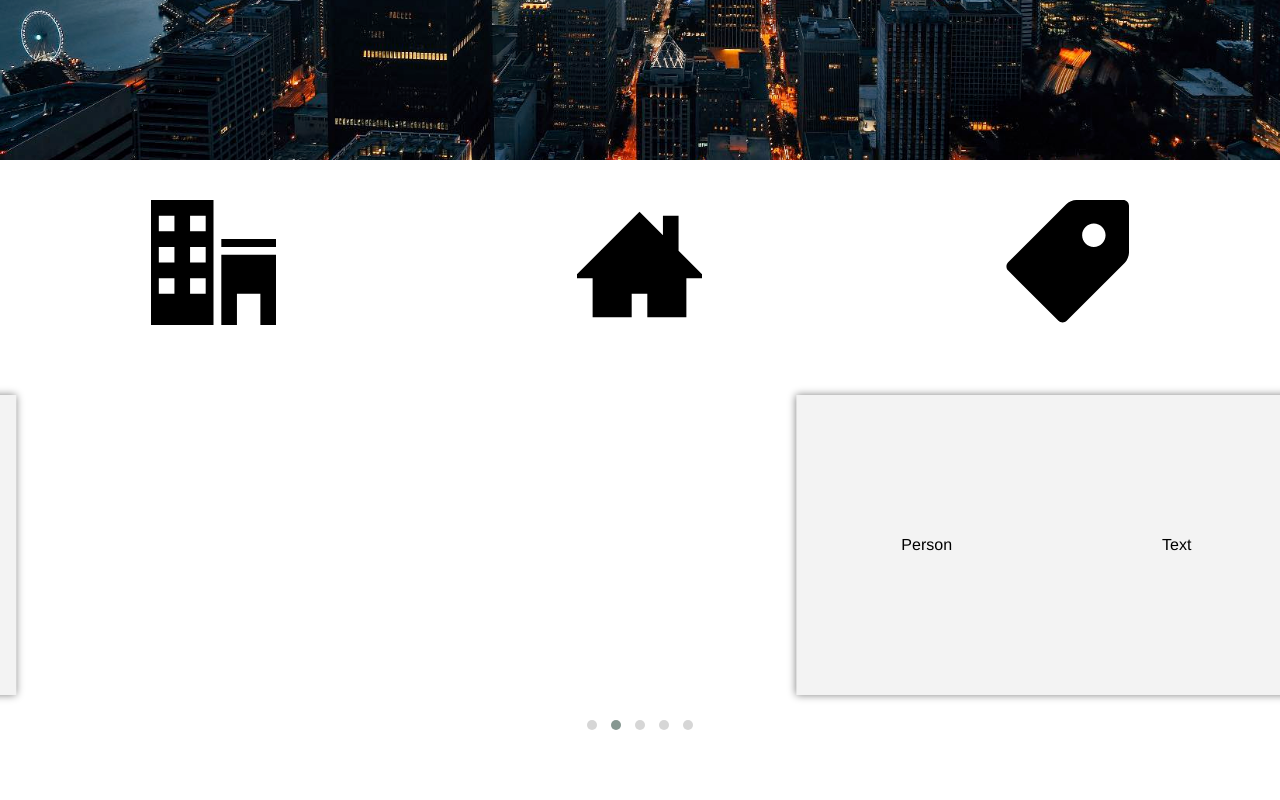
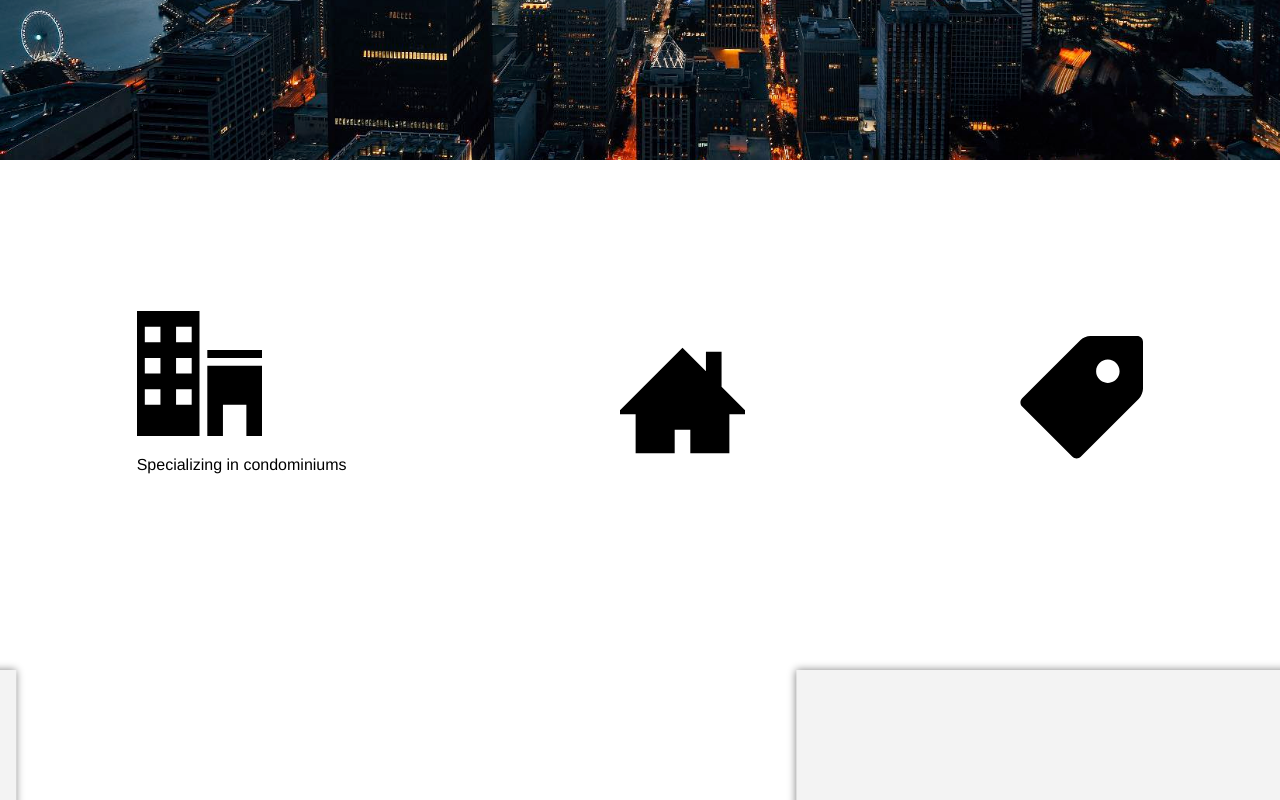
Before and after one commit to muddybeard210/condoqueen, a plain HTML site: page public/index.html in a window 1280 px wide. Shown: the part 640-1440 px from the top of the page. Before the commit the page ends 1399 px from the top, so only its background shows below. Drawn offline with nearby package versions, Linux system fonts and the light colour scheme; some packages are replaced by stand-ins of ours.

Commit message:
basic icon structure set up

```diff
--- a/public/index.html
+++ b/public/index.html
@@ -55,9 +55,18 @@
     </div>
   </div>
   <div class="iconsSection flex row space-around">
-    <img src="resources/office.svg" alt="">
-    <img src="resources/home3.svg" alt="">
-    <img src="resources/price-tag.svg" alt="">
+    <div class="iconHolder">
+      <img src="resources/office.svg" alt="">
+      <p class="iconStatement">Specializing in condominiums</p>
+    </div>
+    <div class="iconHolder">
+      <img src="resources/home3.svg" alt="">
+
+    </div>
+    <div class="iconHolder">
+        <img src="resources/price-tag.svg" alt="">
+
+    </div>
   </div>
   <div class="owl-carousel owl-theme">
     <div class="item">
--- a/public/main.css
+++ b/public/main.css
@@ -28,6 +28,8 @@ body {
 .iconsSection {
     margin-top: 40px;
     margin-bottom: 40px;
+    min-height: 400px;
+    align-items: center;
 }
 .iconsSection img {
     height: 125px;
```
